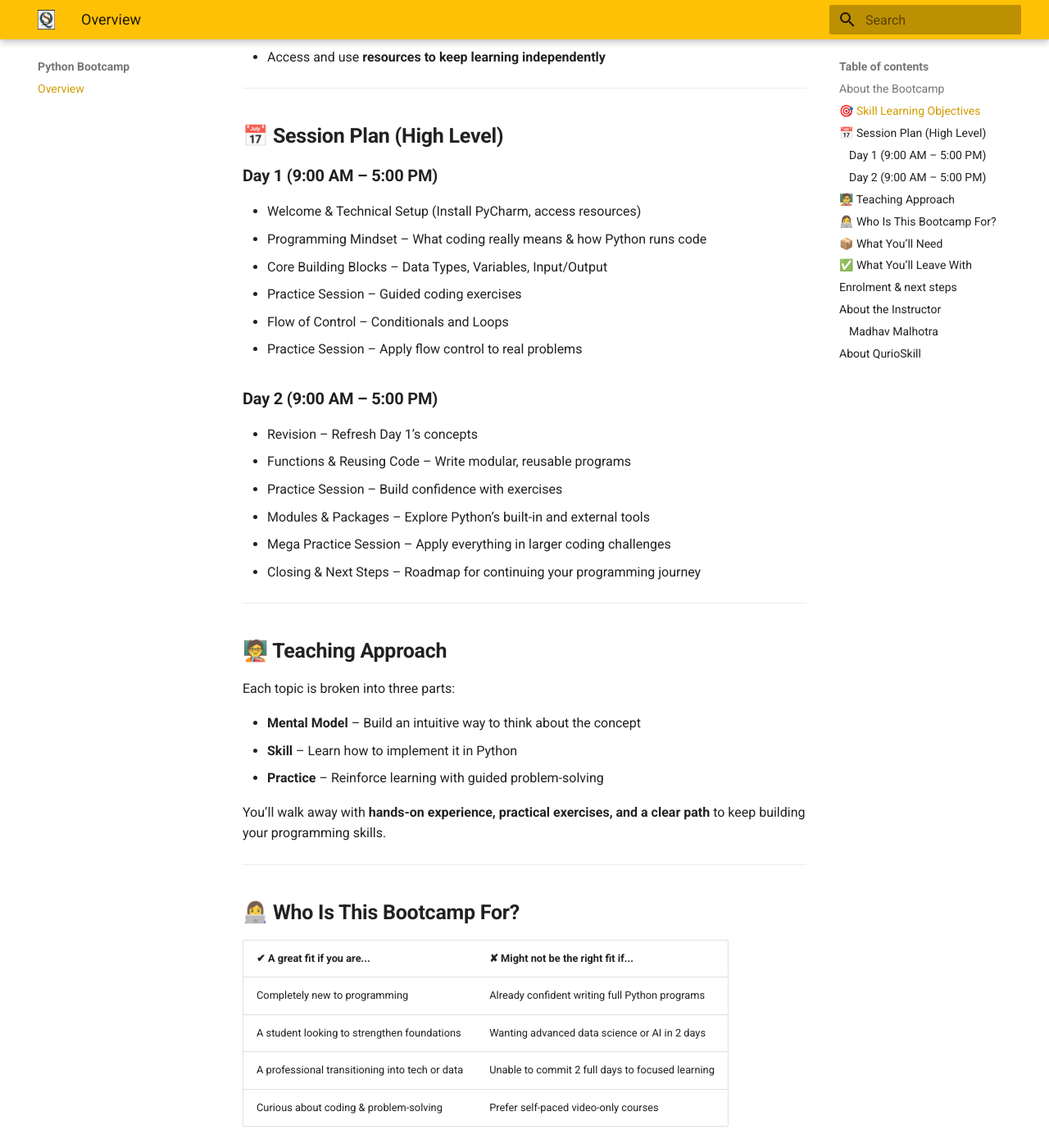
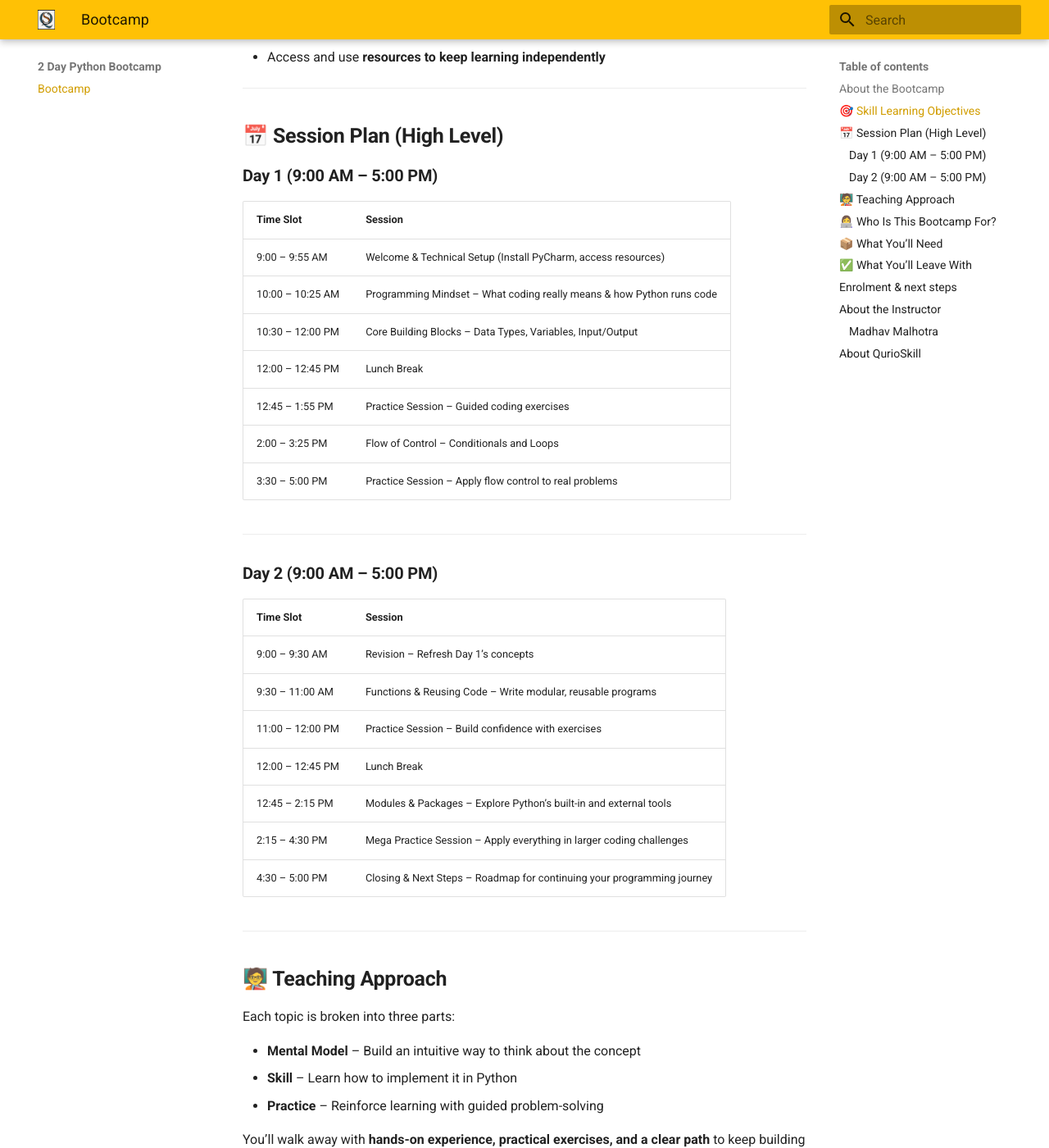
Before and after one commit to qurioskill/Python-Bootcamp, an MkDocs documentation site: the page built from docs/index.md, in a window 1280 px wide and 1400 px high, scrolled down 730 px. Shown: the whole window at 82% size. Built offline with MkDocs 1.6.1 and Material for MkDocs 9.7.7, drawn with Linux system fonts in a browser that asks for light colours; some of the changed text lies outside the part shown.

Commit message:
Adding improvements

```diff
--- a/docs/index.md
+++ b/docs/index.md
@@ -28,20 +28,30 @@ By the end of this bootcamp, learners will be able to:
 ## **📅 Session Plan (High Level)**
 
 ### **Day 1 (9:00 AM – 5:00 PM)**
-* Welcome & Technical Setup (Install PyCharm, access resources)
-* Programming Mindset – What coding really means & how Python runs code
-* Core Building Blocks – Data Types, Variables, Input/Output
-* Practice Session – Guided coding exercises
-* Flow of Control – Conditionals and Loops
-* Practice Session – Apply flow control to real problems
+
+| Time Slot | Session |
+|-----------|---------|
+| 9:00 – 9:55 AM | Welcome & Technical Setup (Install PyCharm, access resources) |
+| 10:00 – 10:25 AM | Programming Mindset – What coding really means & how Python runs code |
+| 10:30 – 12:00 PM | Core Building Blocks – Data Types, Variables, Input/Output |
+| 12:00 – 12:45 PM | Lunch Break |
+| 12:45 – 1:55 PM | Practice Session – Guided coding exercises |
+| 2:00 – 3:25 PM | Flow of Control – Conditionals and Loops |
+| 3:30 – 5:00 PM | Practice Session – Apply flow control to real problems |
+
+---
 
 ### **Day 2 (9:00 AM – 5:00 PM)**
-* Revision – Refresh Day 1’s concepts
-* Functions & Reusing Code – Write modular, reusable programs
-* Practice Session – Build confidence with exercises
-* Modules & Packages – Explore Python’s built-in and external tools
-* Mega Practice Session – Apply everything in larger coding challenges
-* Closing & Next Steps – Roadmap for continuing your programming journey
+
+| Time Slot | Session |
+|-----------|---------|
+| 9:00 – 9:30 AM | Revision – Refresh Day 1’s concepts |
+| 9:30 – 11:00 AM | Functions & Reusing Code – Write modular, reusable programs |
+| 11:00 – 12:00 PM | Practice Session – Build confidence with exercises |
+| 12:00 – 12:45 PM | Lunch Break |
+| 12:45 – 2:15 PM | Modules & Packages – Explore Python’s built-in and external tools |
+| 2:15 – 4:30 PM | Mega Practice Session – Apply everything in larger coding challenges |
+| 4:30 – 5:00 PM | Closing & Next Steps – Roadmap for continuing your programming journey |
 
 ---
 
@@ -96,7 +106,7 @@ This is your chance to start programming from scratch in just **2 days** with th
 
 ## **Enrolment & next steps**
 
-* **Bootcamp Dates:** 8th/9th November, 2025 OR 22nd/23rd November, 2025
+* **Bootcamp Dates:** Weekend of **November 1–2, 2025** or **December 6–7, 2025**
 * **Price:** 200 CAD
 * **Seats:** Limited to 10 to keep workshops interactive
 
--- a/mkdocs.yml
+++ b/mkdocs.yml
@@ -1,4 +1,4 @@
-site_name: Python Bootcamp
+site_name: 2 Day Python Bootcamp
 site_url: https://qurioskill.github.io/Python-Bootcamp/
 theme:
   name: material
@@ -12,9 +12,13 @@ theme:
     - navigation.instant       # fast page transitions
     - navigation.sections
     - search.highlight
-    - content.code.annotate    # call-out markers in code blocks
+    - content.code.annotate
+    - content.tooltips
+    - content.tabs.link
+  icon:
+    repo: fontawesome/brands/github # icon repo
 nav:
-  - Overview: index.md
+  - Bootcamp: index.md
 plugins:
   - search
 markdown_extensions:
```
